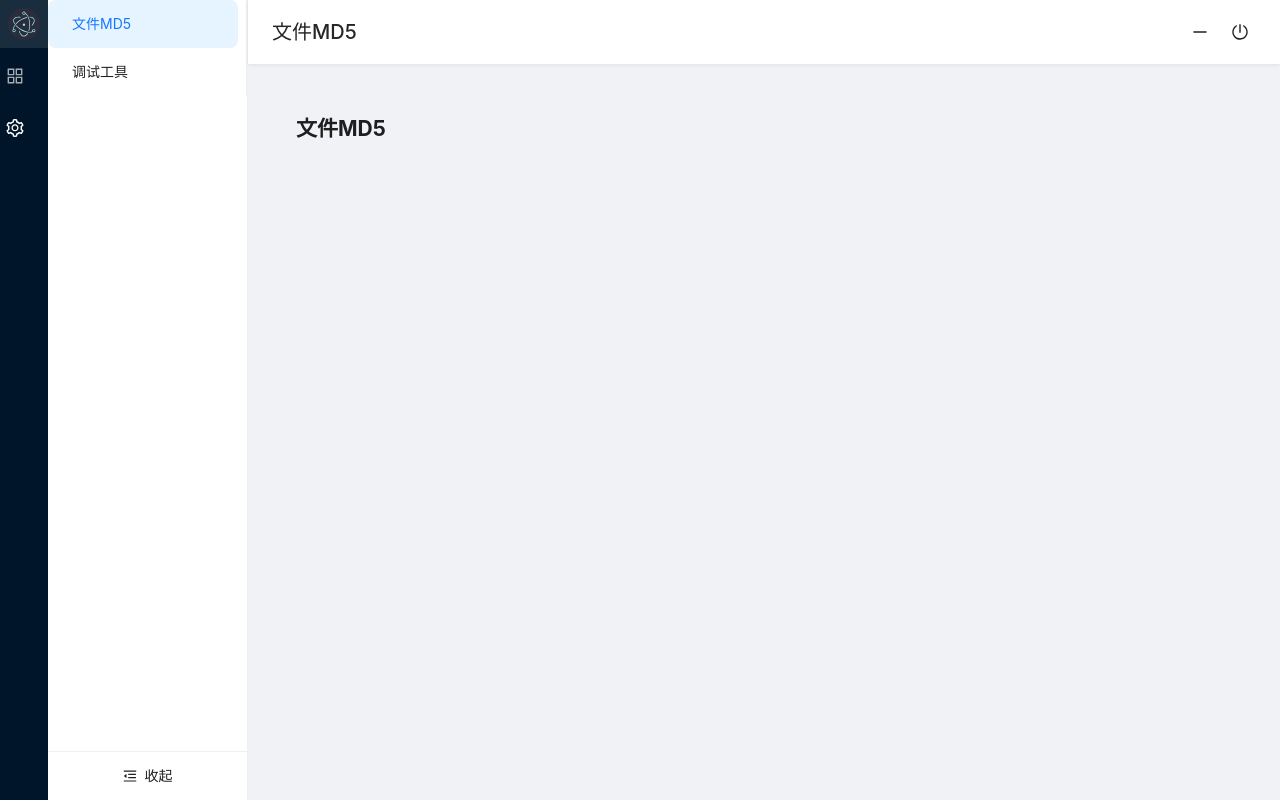
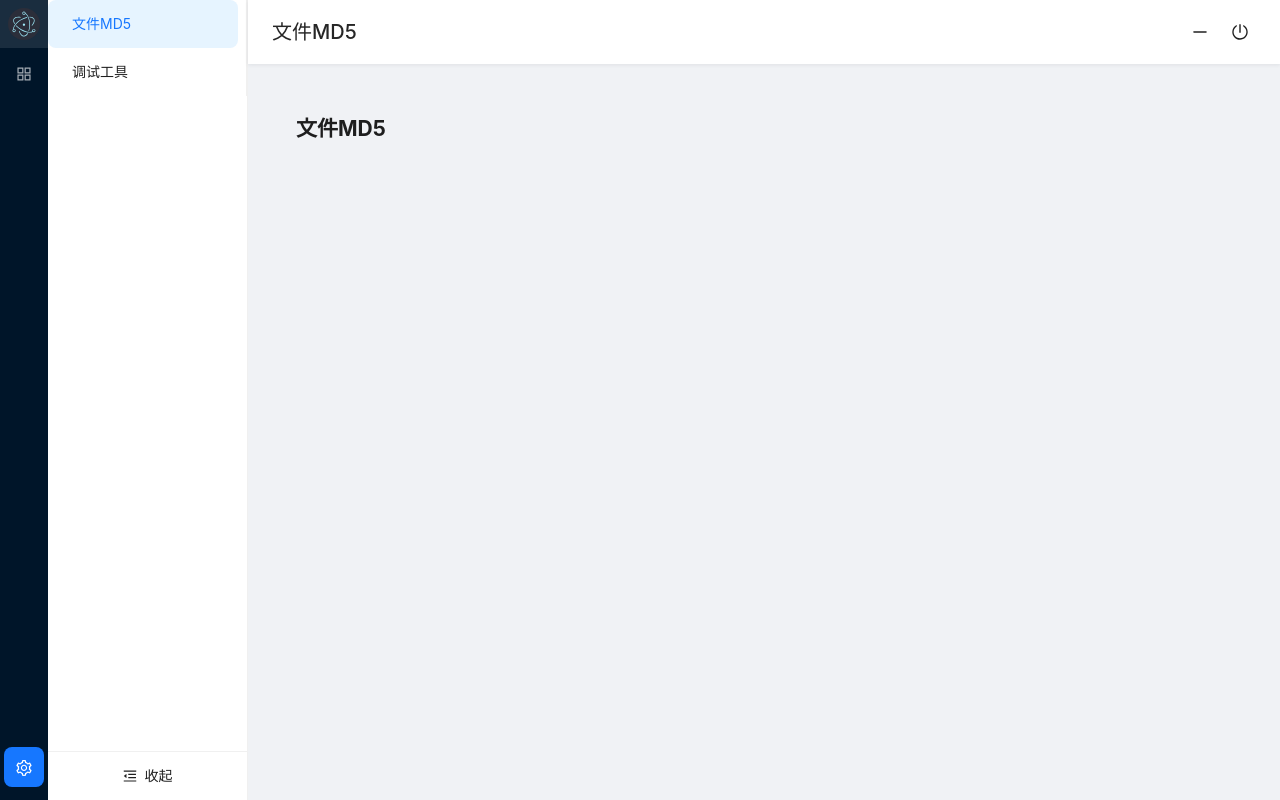
Before and after one commit to xuanbingBank/Secondary-screen-center, a Vue app: page /#/tools/md5 in a window 1280 px wide. Built offline with nearby package versions, Linux system fonts and the light colour scheme.

Commit message:
一级菜单栏精调

```diff
--- a/src/renderer/components/layout/MenuLayout.vue
+++ b/src/renderer/components/layout/MenuLayout.vue
@@ -10,6 +10,8 @@
     <div class="logo">
       <img src="/electron.svg" alt="logo" />
     </div>
+    <!-- 主要菜单项 -->
+    <div class="primary-menu-container">
       <a-menu
         theme="dark"
         mode="inline"
@@ -17,7 +19,7 @@
         @select="handlePrimarySelect"
       >
         <a-menu-item
-        v-for="route in primaryMenuItems"
+          v-for="route in mainMenuItems"
           :key="String(route.name)"
         >
           <template #icon>
@@ -25,6 +27,25 @@
           </template>
         </a-menu-item>
       </a-menu>
+
+      <!-- 设置菜单项 -->
+      <a-menu
+        theme="dark"
+        mode="inline"
+        class="setting-menu"
+        v-model:selectedKeys="primarySelectedKeys"
+        @select="handlePrimarySelect"
+      >
+        <a-menu-item
+          v-for="route in settingMenuItems"
+          :key="String(route.name)"
+        >
+          <template #icon>
+            <component :is="route.meta?.icon" />
+          </template>
+        </a-menu-item>
+      </a-menu>
+    </div>
   </a-layout-sider>
 
   <!-- 二级菜单栏 -->
@@ -62,7 +83,7 @@
             <!-- 无子菜单 -->
             <a-menu-item
               v-else
-              :key="String(item.name)"
+              :key="`${String(item.name)}`"
             >
               <template #icon>
                 <component :is="item.meta?.icon" />
@@ -127,6 +148,16 @@ const emit = defineEmits<{
   (e: 'menu-select', routeName: string): void;
 }>();
 
+// 计算主要菜单项
+const mainMenuItems = computed(() => {
+  return routeMap.filter(route => route.meta?.primary && !route.meta?.isSettings);
+});
+
+// 计算设置菜单项
+const settingMenuItems = computed(() => {
+  return routeMap.filter(route => route.meta?.primary && route.meta?.isSettings);
+});
+
 // 计算一级菜单项
 const primaryMenuItems = computed(() => {
   return routeMap.filter(route => route.meta?.primary);
@@ -143,16 +174,19 @@ const currentSubMenus = computed(() => {
 const handlePrimarySelect: MenuProps['onSelect'] = (info) => {
   const route = routeMap.find(r => r.name === info.key.toString());
   if (route) {
+    // 只更新一级菜单的选中状态，不进行路由跳转
+    primarySelectedKeys.value = [route.name as string];
+    // 如果有子菜单，设置第一个子菜单为选中状态
     if (route.children?.length) {
-      emit('menu-select', route.children[0].name as string);
-    } else {
-      emit('menu-select', route.name as string);
+      selectedKeys.value = [route.children[0].name as string];
+      openKeys.value = [route.name as string];
     }
   }
 };
 
 // 处理二级菜单选择
 const handleMenuSelect: MenuProps['onSelect'] = (info) => {
+  // 只有点击二级菜单时才触发路由跳转
   emit('menu-select', info.key.toString());
 };
 
@@ -221,7 +255,7 @@ initSelectedKeys();
   right: -15px;
   top: 50%;
   transform: translateY(-50%);
-  width: 30px;
+  width: 40px;
   height: 30px;
   background: #fff;
   border-radius: 50%;
@@ -300,26 +334,22 @@ initSelectedKeys();
 }
 
 .primary-sider :deep(.ant-menu-item) {
-  height: 48px;
-  padding: 0 !important;
-  margin: 4px 0;
-  display: flex;
-  align-items: center;
-  justify-content: center;
+  height: 40px;
+  width: 40px;
+  margin: 5px 4px;
+}
+.ant-menu-item-icon{
+vertical-align: 0px !important;
 }
 
-.primary-sider :deep(.ant-menu-item .anticon) {
-  font-size: 18px;
-  line-height: 1;
-  margin-right: 0;
+.primary-menu-container {
+  display: flex;
+  flex-direction: column;
+  height: calc(100% - 48px); /* 减去 logo 高度 */
+  justify-content: space-between;
 }
 
-/* 移除一级菜单项的选中背景 */
-.primary-sider :deep(.ant-menu-item::after) {
-  display: none;
-}
-
-.primary-sider :deep(.ant-menu-item.ant-menu-item-selected) {
-  background-color: transparent;
+.setting-menu {
+  margin-bottom: 8px;
 }
 </style>
--- a/src/renderer/router/router-map.ts
+++ b/src/renderer/router/router-map.ts
@@ -42,7 +42,8 @@ const routeMap: Array<RouteRecordRaw> = [
     meta: {
       title: "工具",
       icon: SettingOutlined,
-      primary: true
+      primary: true,
+      isSettings: true
     },
     redirect: "/tools/md5",
     children: [
--- a/src/renderer/views/primary.vue
+++ b/src/renderer/views/primary.vue
@@ -49,6 +49,9 @@ const currentPageTitle = computed<string>(() => {
 
 // 处理菜单选择
 const handleMenuSelect = (routeName: string) => {
+  if (routeName.includes('submenu-') || routeName.includes('item-')) {
+    return;
+  }
   router.push({ name: routeName }).catch((err) => {
     console.error('Navigation error:', err);
   });
```
Lines whose indentation alone changed are shown as unchanged.
